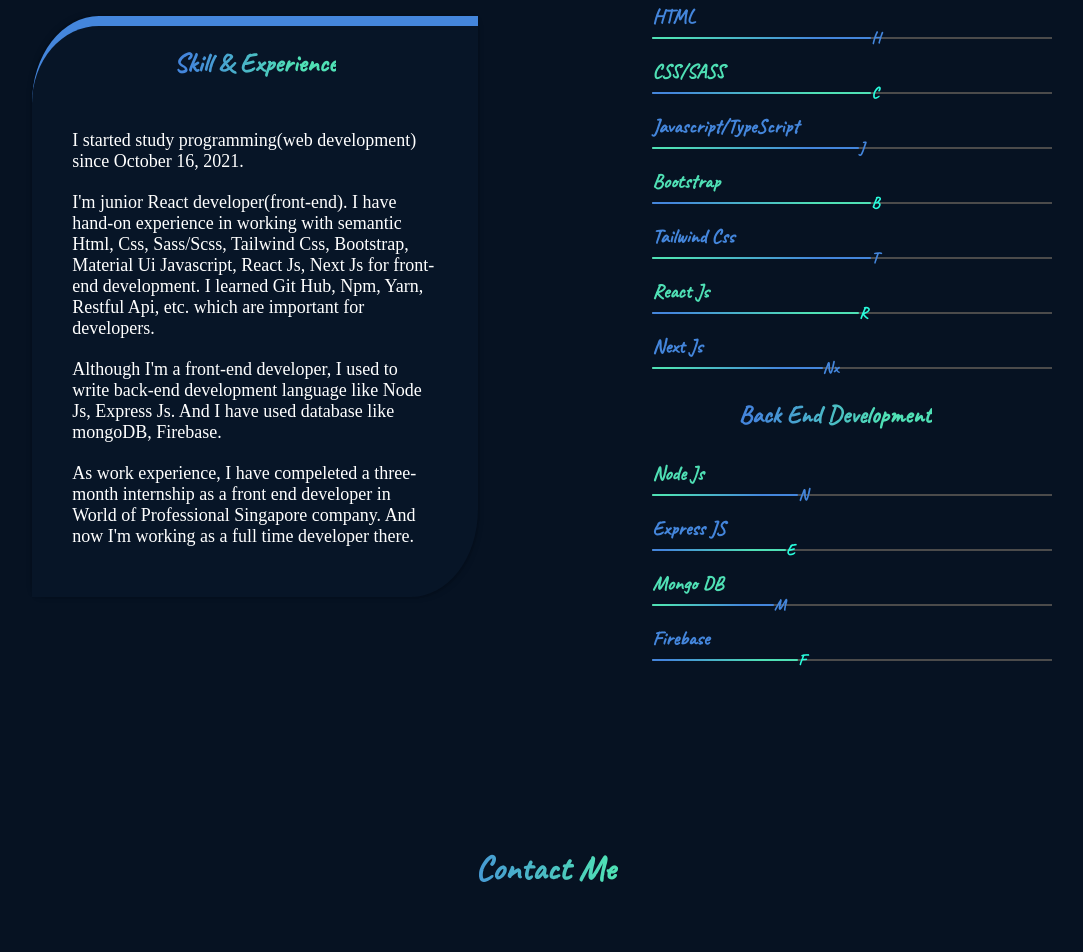
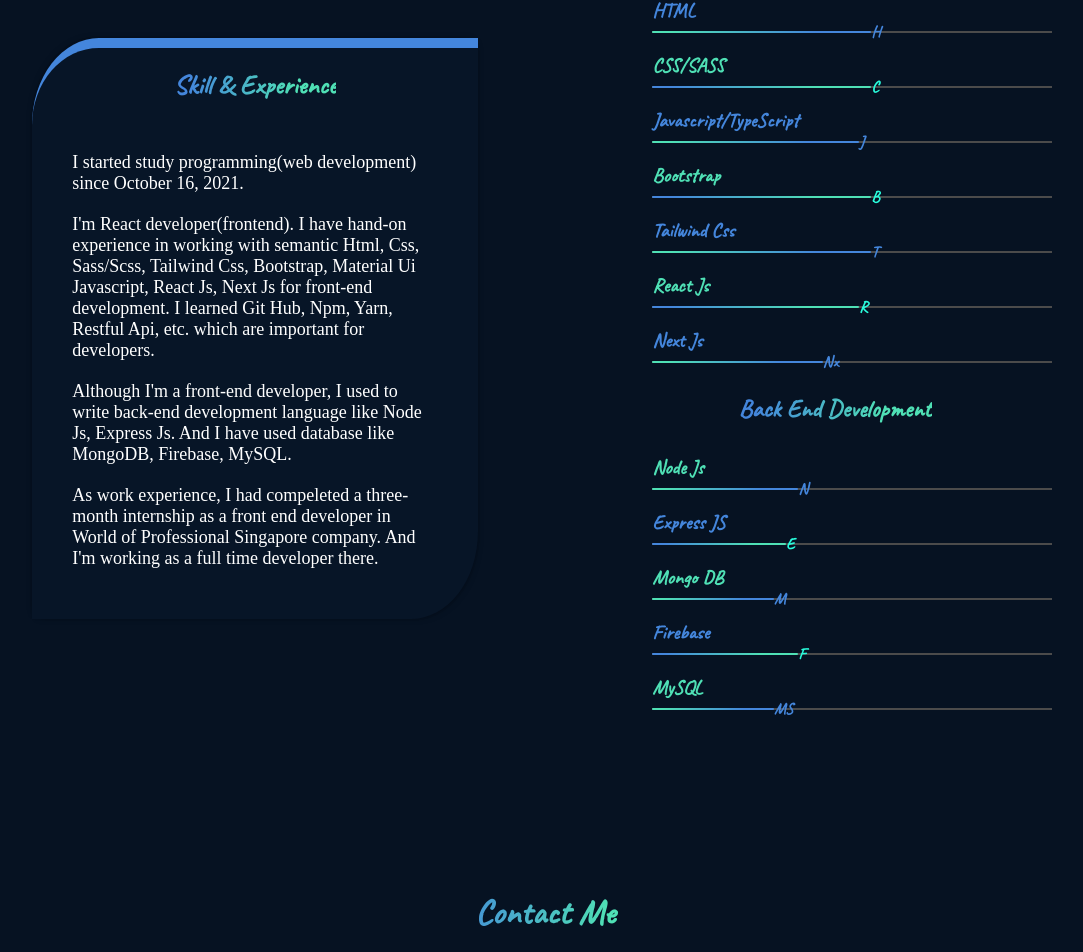
Before and after one commit to Tha-Toe/Tha-Toe-Portfolio, a React (Create React App) app: page / in a window 1280 px wide. Shown: the part 3446-4398 px from the top of the page, without its empty margins (95-1178 px from the left). Built offline with nearby package versions, Linux system fonts and the light colour scheme; a web font is replaced by a local one.

Commit message:
add mysql in skill

```diff
--- a/src/component/contactFolder/contact.css
+++ b/src/component/contactFolder/contact.css
@@ -187,7 +187,7 @@
   color: black;
 }
 .light_mode_color_black {
-  color: black;
+  color: #494949;
 }
 @media (max-width: 1005px) {
   .contactContainer {
--- a/src/component/homeFolder/main/main.css
+++ b/src/component/homeFolder/main/main.css
@@ -148,7 +148,7 @@
 }
 
 .light_mode_color_black {
-  color: black;
+  color: #494949;
 }
 @media (max-width: 1200px) {
   .mContainer {
--- a/src/component/homeFolder/nav/navbar.css
+++ b/src/component/homeFolder/nav/navbar.css
@@ -204,7 +204,7 @@
   background-color: white;
 }
 .light_mode_color_black {
-  color: black;
+  color: #494949;
 }
 @media (max-width: 1105px) {
   .nContainer {
--- a/src/component/skill/Experience.jsx
+++ b/src/component/skill/Experience.jsx
@@ -52,10 +52,10 @@ function Experience() {
             mode === "light" && "light_mode_color_black"
           }`}
         >
-          I'm junior React developer(front-end). I have hand-on experience in
-          working with semantic Html, Css, Sass/Scss, Tailwind Css, Bootstrap,
-          Material Ui Javascript, React Js, Next Js for front-end development. I
-          learned Git Hub, Npm, Yarn, Restful Api, etc. which are important for
+          I'm React developer(frontend). I have hand-on experience in working
+          with semantic Html, Css, Sass/Scss, Tailwind Css, Bootstrap, Material
+          Ui Javascript, React Js, Next Js for front-end development. I learned
+          Git Hub, Npm, Yarn, Restful Api, etc. which are important for
           developers.
         </div>
         <div
@@ -65,16 +65,16 @@ function Experience() {
         >
           Although I'm a front-end developer, I used to write back-end
           development language like Node Js, Express Js. And I have used
-          database like mongoDB, Firebase.
+          database like MongoDB, Firebase, MySQL.
         </div>
         <div
           className={`${"eleftNote thirdE"} ${
             mode === "light" && "light_mode_color_black"
           }`}
         >
-          As work experience, I have compeleted a three-month internship as a
+          As work experience, I had compeleted a three-month internship as a
           front end developer in World of Professional Singapore company. And
-          now I'm working as a full time developer there.
+          I'm working as a full time developer there.
         </div>
       </div>
       <div className="eRightContainer" ref={rightRef}>
@@ -267,6 +267,23 @@ function Experience() {
             </motion.div>
           </div>
         </div>
+        <div className="skillContainer">
+          <div className="skillName mongo">MySQL</div>
+          <div className="progressContainer">
+            <div
+              className={`${"progressBar"} ${"mongoBar"} ${
+                rightVisible ? "skillAnimation" : ""
+              }`}
+            ></div>
+            <motion.div
+              className="progressLogoPink"
+              drag="x"
+              dragConstraints={{ right: 0, left: 0 }}
+            >
+              MS
+            </motion.div>
+          </div>
+        </div>
       </div>
       <motion.div
         variants={scrollVariant}
--- a/src/component/skill/experience.css
+++ b/src/component/skill/experience.css
@@ -231,7 +231,7 @@
   box-shadow: rgb(0 0 0 / 16%) 0px 3px 6px, rgb(0 0 0 / 23%) 0px 3px 6px;
 }
 .light_mode_color_black {
-  color: black;
+  color: #494949;
 }
 @media (max-width: 1005px) {
   .experienceContainer {
```
